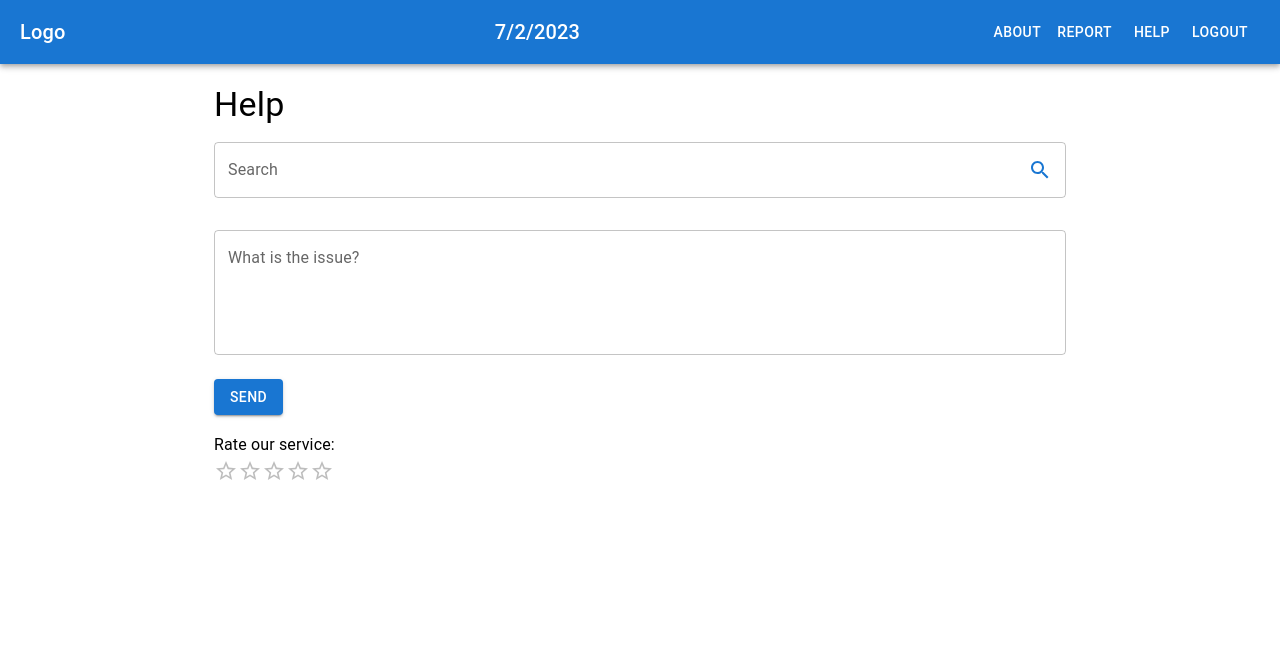
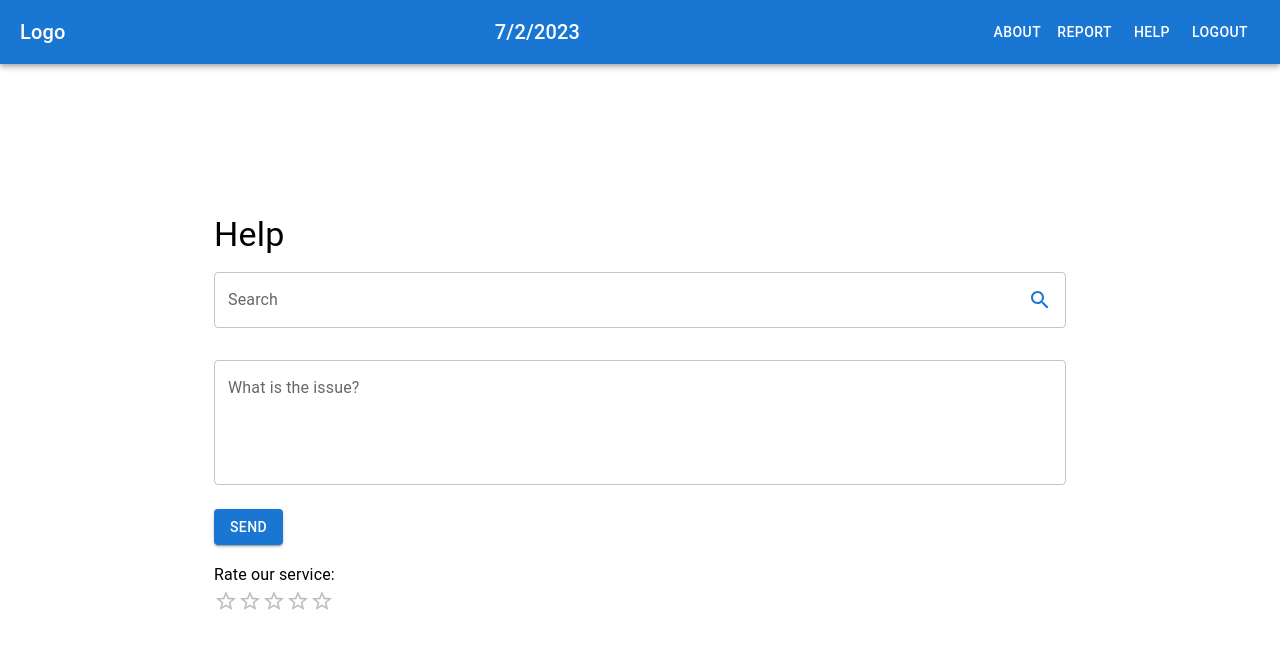
Before and after one commit to Agneskoinange/silent-witness, a React (Create React App) app: page /help in a window 1280 px wide. Shown: the top 648 px of the page. Built offline with nearby package versions, Linux system fonts and the light colour scheme.

Commit message:
ft:connect logut page to login  page

```diff
--- a/src/components/Help/index.js
+++ b/src/components/Help/index.js
@@ -4,7 +4,8 @@ import { styled } from '@mui/system';
 import SearchIcon from '@mui/icons-material/Search';
 
 const StyledBox = styled(Box)({
-  marginTop: '20px',
+  marginTop: '50px',
+  paddingTop: '100px',
 });
 
 export default function Help() {
--- a/src/components/Navbar/index.js
+++ b/src/components/Navbar/index.js
@@ -1,7 +1,7 @@
 import React from 'react';
 import { AppBar, Toolbar, Typography, Button, IconButton } from '@mui/material';
 import { styled } from '@mui/system';
-import { Link } from 'react-router-dom';
+import { Link, useHistory } from 'react-router-dom';
 
 const StyledToolbar = styled(Toolbar)(({ theme }) => ({
   display: 'flex',
@@ -13,6 +13,16 @@ const StyledIconButton = styled(IconButton)(({ theme }) => ({
 }));
 
 export default function Navbar() {
+  const history = useHistory(); // Get the history object
+
+  const handleLogout = () => {
+    // Add logout functionality here
+    console.log("Logging out");
+
+    // After logging out, redirect to the login page
+    history.push("/login");
+  };
+
   return (
     <AppBar position="static">
       <StyledToolbar>
@@ -27,10 +37,7 @@ export default function Navbar() {
           <Button color="inherit" component={Link} to="/about">About</Button>
           <Button color="inherit" component={Link} to="/report">Report</Button>
           <Button color="inherit" component={Link} to="/help">Help</Button>
-          <Button color="inherit" onClick={() => {
-            // Add your logout functionality here
-            console.log("Logging out");
-          }}>Logout</Button>
+          <Button color="inherit" onClick={handleLogout}>Logout</Button>
         </div>
       </StyledToolbar>
     </AppBar>
```
